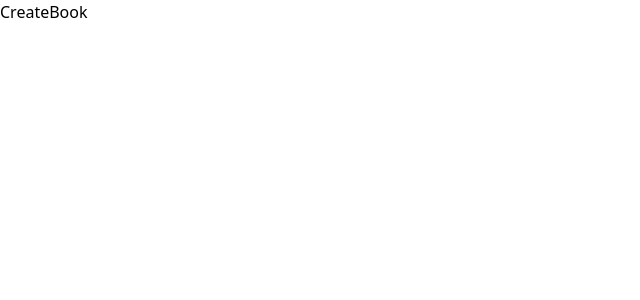
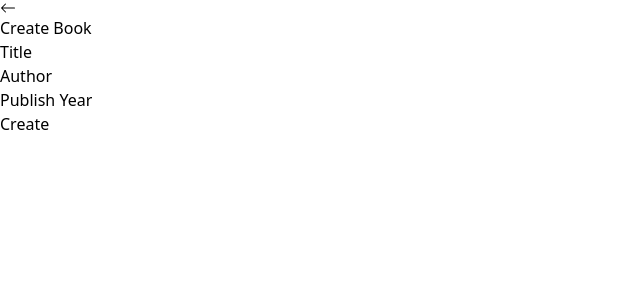
Before and after one commit to DjuneC/bookstore-mern-stack, a React (Vite) app in the folder frontend/: page /books/create in a window 1280 px wide. Shown: the top 300 px of the page, without its empty margins (0-640 px from the left). Built offline with nearby package versions, Linux system fonts and the light colour scheme; the HTML template or start-up script is replaced by a standard one.

Commit message:
Create logic to handle book registration

```diff
--- a/frontend/src/pages/CreateBook.jsx
+++ b/frontend/src/pages/CreateBook.jsx
@@ -1,7 +1,47 @@
+import { useState } from "react";
+import axios from "axios";
+import { useNavigate } from "react-router-dom";
+import Form from "../components/Form";
+
 const CreateBook = () => {
+  const [book, setBook] = useState({
+    title: "",
+    author: "",
+    publishYear: ""
+  })
+  const [loading, setLoading] = useState(false)
+  const navigate = useNavigate();
+
+  const handleSaveBook = async (e) => {
+    e.preventDefault();
+    const data = {
+      title: book.title,
+      author: book.author,
+      publishYear: book.publishYear
+    }
+    setLoading(true);
+    await axios
+    .post("http://127.0.0.1:5555/api/v1/book/create", data)
+    .then(() => {
+      navigate('/');
+    })
+    .catch((error) => {
+      console.log(error);
+      alert("An error has been throw while registering this book")
+    })
+    .finally(() => {
+      setLoading(false)
+    })
+  }
   return (
-    <div>CreateBook</div>
-  )
+    <Form
+      typeForm="Create"
+      book={book}
+      setBook={setBook}
+      loading={loading}
+      handleSubmit={handleSaveBook}
+    />
+  );
 }
 
 export default CreateBook
```
